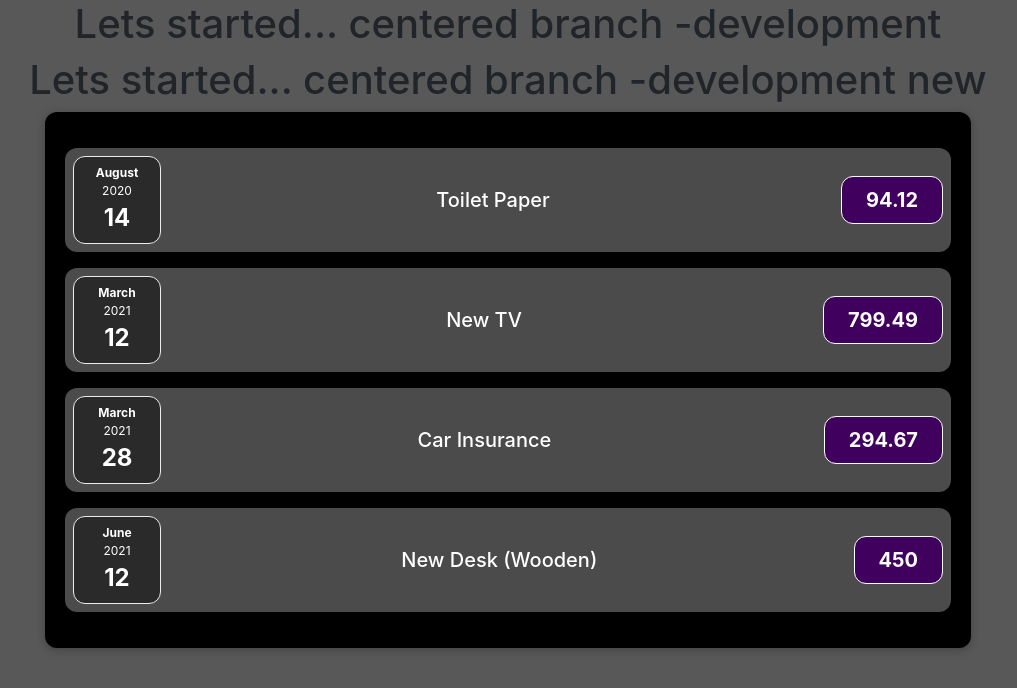
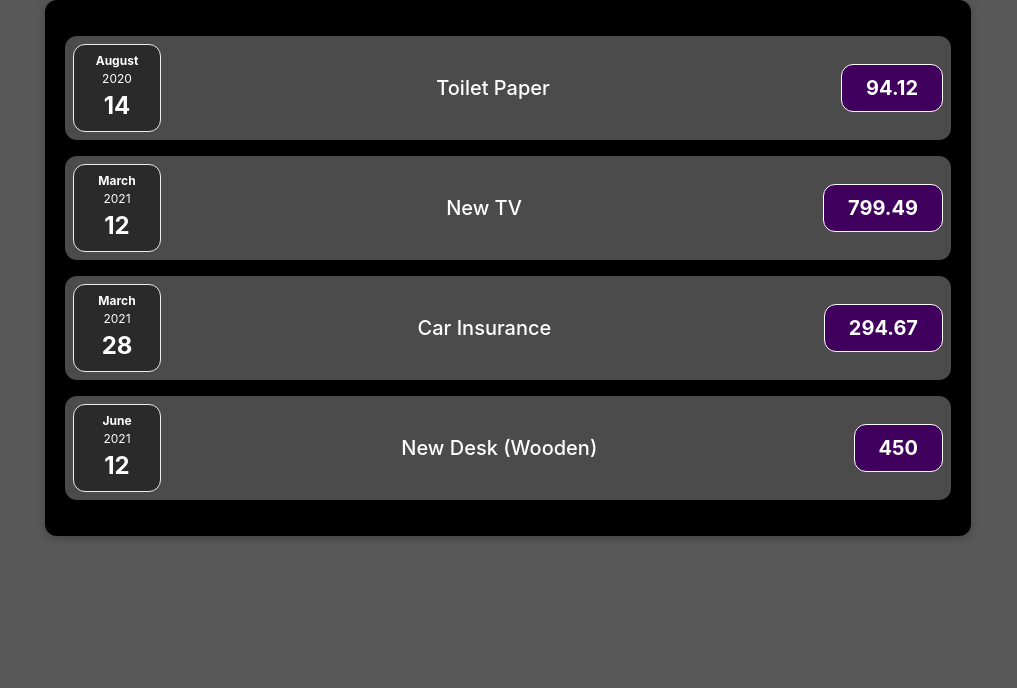
Before and after one commit to hasankarim18/expense-tracker, a React (Create React App) app: page / in a window 1280 px wide. Shown: the top 688 px of the page, without its empty margins (132-1149 px from the left). Built offline with nearby package versions, Linux system fonts and the light colour scheme.

Commit message:
ln:47,  Initial project structure

```diff
--- a/src/Components/Expenses.js
+++ b/src/Components/Expenses.js
@@ -16,8 +16,7 @@ function Expenses() {
 
     return (
         <div className="container text-center" >
-            <h1>Lets started... centered branch -development </h1>
-            <h1>Lets started... centered branch -development new </h1>
+
             <div className="row justify-content-center">
                 <div className="col-12 col-sm-10 col-md-10">
                     <MyCard className="expenses">
```
